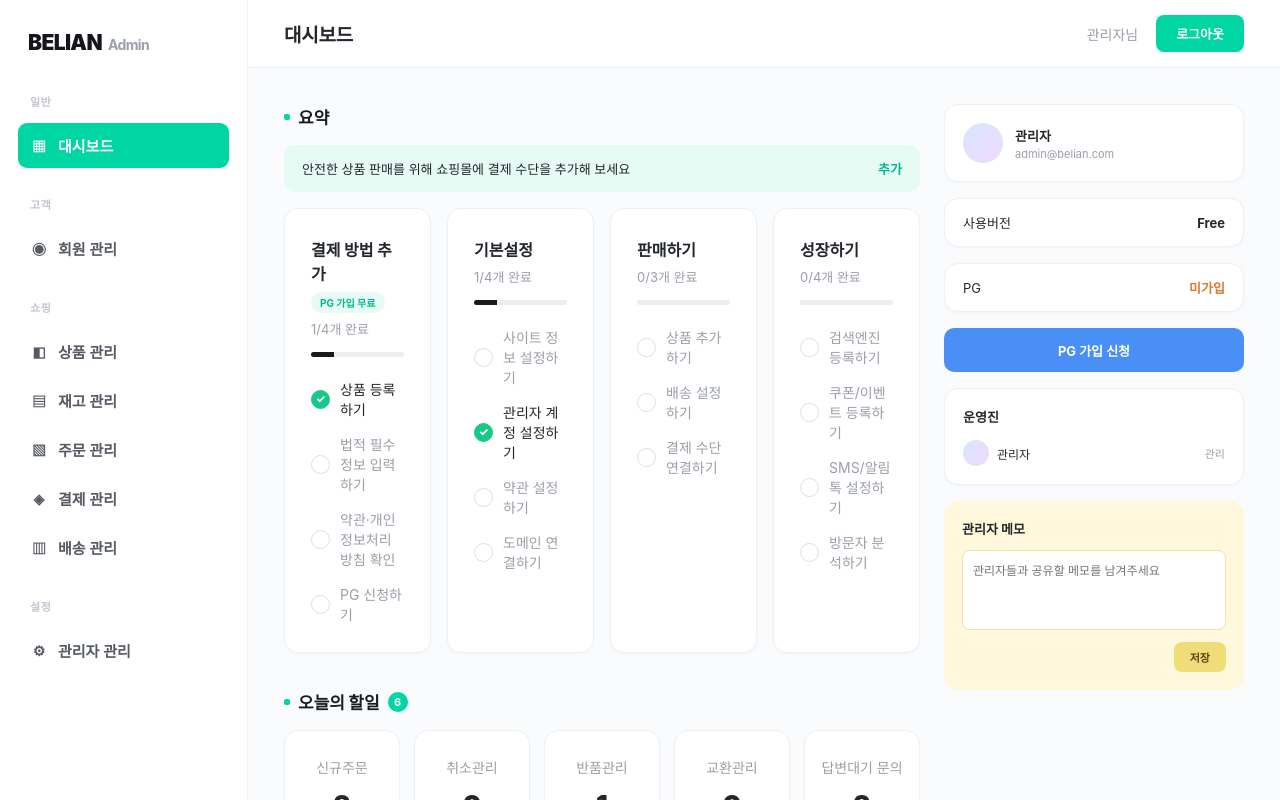
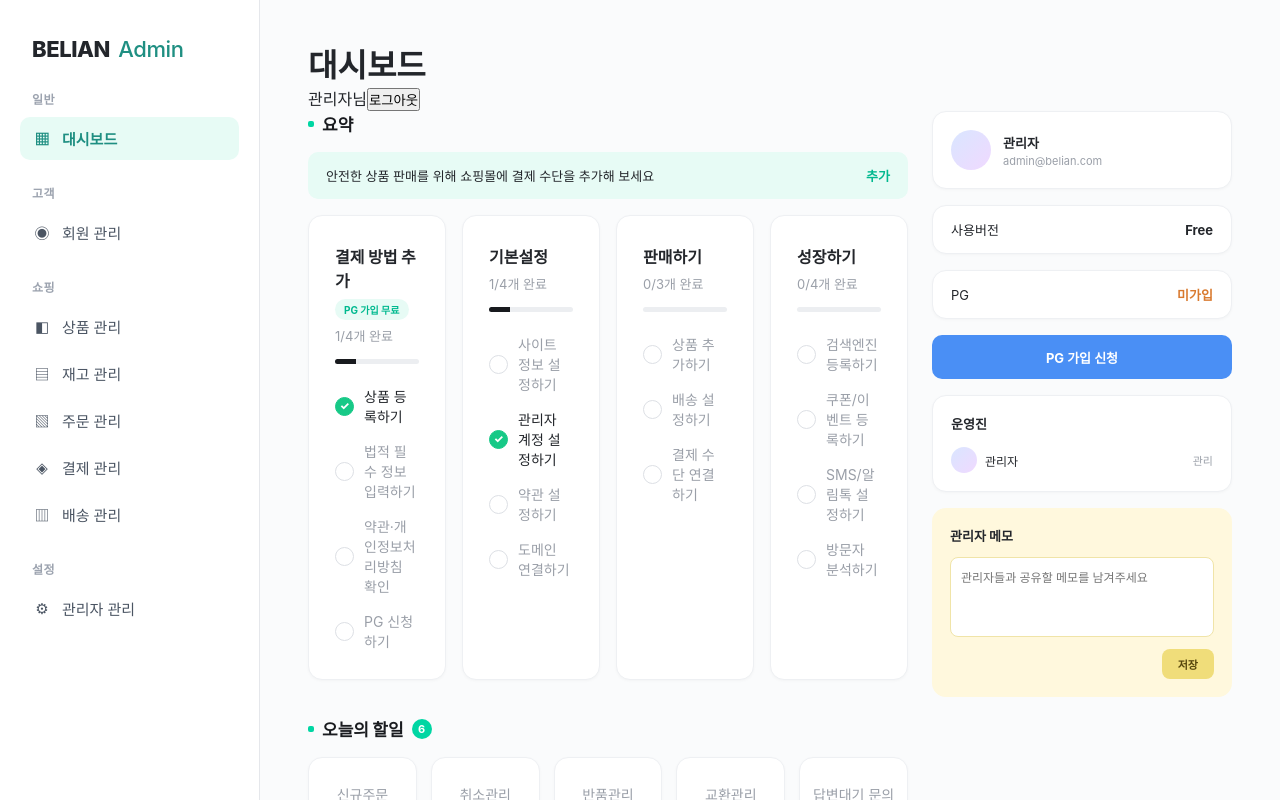
Before and after one commit to youzam136-sudo/belian-admin, a React (Vite) app: page / in a window 1280 px wide. Shown: the top 800 px of the page. Built offline with nearby package versions, Linux system fonts and the light colour scheme.

Commit message:
Update layout.css

```diff
--- a/src/styles/layout.css
+++ b/src/styles/layout.css
@@ -1,188 +1,118 @@
+/* ===== 전역 변수 ===== */
+:root {
+  --admin-accent: #7FD8CE;
+  --admin-accent-soft: #E3F6F4;
+  --admin-accent-text: #1F8F82;
+  --admin-accent-dark: #5FBDB0;
+  --admin-black: #181a1e;
+  --admin-bg: #fafbfc;
+  --admin-text: #1c1c1e;
+  --admin-muted: #6b7280;
+  --admin-border: #eceef1;
+}
+
+* {
+  box-sizing: border-box;
+}
+
+html, body, #root {
+  width: 100%;
+  margin: 0;
+  padding: 0;
+}
+
+body {
+  font-family: "Pretendard", "Apple SD Gothic Neo", -apple-system, sans-serif;
+  background-color: var(--admin-bg);
+  color: var(--admin-text);
+}
+
 .admin-layout {
   display: flex;
-
   min-height: 100vh;
+  width: 100%;
 }
 
-/* SIDEBAR */
+.admin-main {
+  flex: 1;
+  width: 100%;
+  min-width: 0;
+  padding: 40px 48px;
+  background-color: var(--admin-bg);
+}
 
+/* ===== 사이드바 ===== */
 .admin-sidebar {
-    display: flex;
-    flex-direction: column;
-
-    width: 248px;
+  width: 260px;
+  min-height: 100vh;
+  background-color: #ffffff;
+  border-right: 1px solid #e5e7eb;
+  padding: 28px 20px;
   flex-shrink: 0;
-
-    padding: 26px 18px;
-
-    border-right: 1px solid var(--admin-border);
-
-    background: var(--admin-sidebar-bg);
 }
 
 .admin-sidebar-logo {
-    display: flex;
-    align-items: baseline;
-
-    gap: 6px;
-
-    margin-bottom: 34px;
-    padding: 4px 10px;
-
-    color: #14161a;
-
-    font-size: 21px;
-    font-weight: 900;
-    letter-spacing: -0.03em;
+  font-size: 22px;
+  font-weight: 800;
+  letter-spacing: -0.02em;
+  color: var(--admin-text);
+  padding: 8px 12px 28px;
 }
 
 .admin-sidebar-logo span {
-    color: var(--admin-text-muted);
-
-    font-size: 14px;
-    font-weight: 700;
+  font-weight: 500;
+  color: var(--admin-accent-text);
+  margin-left: 4px;
 }
 
 .admin-sidebar-nav {
   display: flex;
   flex-direction: column;
-
-    gap: 28px;
+  gap: 24px;
 }
 
 .admin-sidebar-group {
   display: flex;
   flex-direction: column;
-
   gap: 4px;
 }
 
 .admin-sidebar-group-title {
+  font-size: 12px;
+  font-weight: 700;
+  color: #9ca3af;
   padding: 0 12px;
-    margin-bottom: 10px;
-
-    color: #c2c5cc;
-
-    font-size: 11px;
-    font-weight: 800;
-    letter-spacing: 0.06em;
-    text-transform: uppercase;
+  margin-bottom: 6px;
+  letter-spacing: 0.04em;
 }
 
 .admin-sidebar-link {
   display: flex;
   align-items: center;
+  gap: 10px;
+  padding: 11px 12px;
+  border-radius: 10px;
+  font-size: 15px;
+  font-weight: 500;
+  color: #4b5563;
+  text-decoration: none;
+  transition: background-color 0.15s ease, color 0.15s ease;
+}
 
-    gap: 10px;
+.admin-sidebar-link:hover {
+  background-color: var(--admin-accent-soft);
+  color: var(--admin-accent-text);
+}
 
-    padding: 12px 12px;
-
-    border-radius: 9px;
-
-    color: #565a63;
-    text-decoration: none;
-
-    font-size: 15px;
-    font-weight: 600;
-
-    transition: background 0.15s ease, color 0.15s ease;
+.admin-sidebar-link.is-active {
+  background-color: var(--admin-accent-soft);
+  color: var(--admin-accent-text);
+  font-weight: 700;
 }
 
 .admin-sidebar-icon {
+  width: 20px;
   display: inline-flex;
-    align-items: center;
   justify-content: center;
-
-    width: 18px;
-
-    font-size: 14px;
+  font-size: 15px;
 }
-
-.admin-sidebar-link:hover {
-    background: var(--admin-accent-soft);
-
-    color: var(--admin-accent-dark);
-}
-
-.admin-sidebar-link.is-active {
-    background: var(--admin-accent);
-
-    color: #fff;
-    font-weight: 800;
-}
-
-/* MAIN */
-
-.admin-main {
-    display: flex;
-    flex-direction: column;
-
-    flex: 1;
-    min-width: 0;
-}
-
-.admin-header {
-    display: flex;
-    align-items: center;
-    justify-content: space-between;
-
-    height: 68px;
-
-    padding: 0 36px;
-
-    border-bottom: 1px solid var(--admin-border);
-
-    background: #fff;
-}
-
-.admin-header h1 {
-    font-size: 19px;
-    font-weight: 900;
-    letter-spacing: -0.01em;
-}
-
-.admin-header-right {
-    display: flex;
-    align-items: center;
-
-    gap: 18px;
-}
-
-.admin-header-user {
-    color: var(--admin-text-muted);
-
-    font-size: 14px;
-}
-
-.admin-header-right button {
-    padding: 9px 20px;
-
-    border: 0;
-    border-radius: 8px;
-
-    background: var(--admin-accent);
-    color: #fff;
-
-    font-size: 13px;
-    font-weight: 700;
-}
-
-.admin-content {
-    flex: 1;
-
-    padding: 36px;
-
-    overflow-y: auto;
-}
-
-/* MOBILE */
-
-@media (max-width: 900px) {
-    .admin-sidebar {
-        display: none;
-    }
-
-    .admin-content {
-        padding: 20px;
-    }
-}
```
Lines whose indentation alone changed are shown as unchanged.
